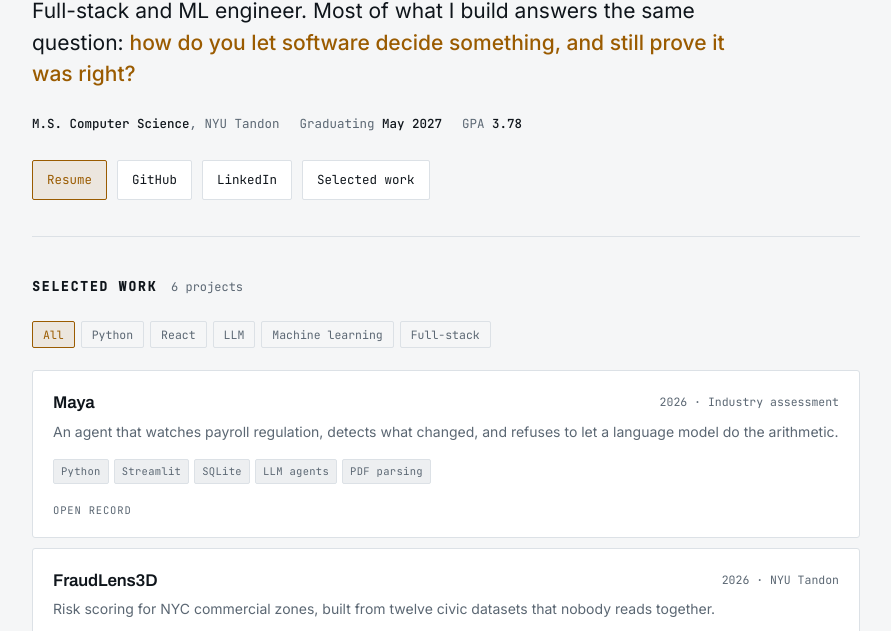
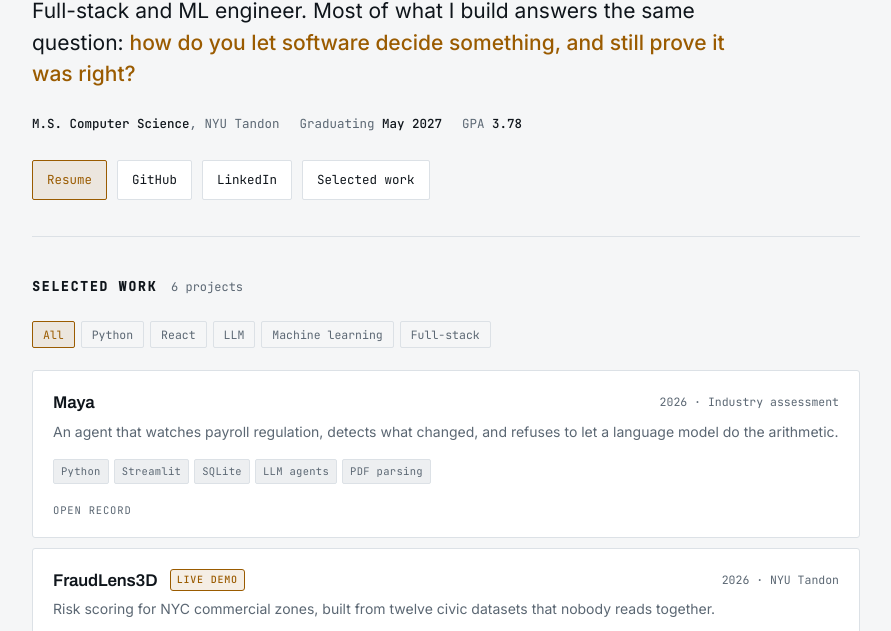
Before and after one commit to pavanveera15veera/pavanveera15veera.github.io, a plain HTML site: page index.html in a window 1280 px wide. Shown: the part 169-800 px from the top of the page, without its empty margins (194-1085 px from the left). Drawn offline with Linux system fonts and the light colour scheme.

Commit message:
Flag the FraudLens3D card as having a live demo
The demo link only appeared once the record was expanded, so a visitor
scanning the collapsed list had no reason to open that one over the
other five.

Co-Authored-By: Claude Opus 5 <noreply@anthropic.com>
Claude-Session: https://claude.ai/code/session_014ZFa3mkHBxxiHYztoNWZfA

```diff
--- a/index.html
+++ b/index.html
@@ -147,6 +147,7 @@ section{padding-block:40px;border-bottom:1px solid var(--line)}
 .rec summary:focus-visible{outline:2px solid var(--accent);outline-offset:-2px}
 .rec-title{font-family:var(--display);font-size:17px;font-weight:600;min-width:0;letter-spacing:-.01em}
 .rec-year{font-family:var(--mono);font-size:11.5px;color:var(--muted);white-space:nowrap;padding-top:4px}
+.live-badge{display:inline-block;vertical-align:3px;margin-left:9px;font-family:var(--mono);font-size:10px;font-weight:500;letter-spacing:.08em;text-transform:uppercase;color:var(--accent);background:var(--accent-bg);border:1px solid var(--accent);border-radius:3px;padding:2px 6px}
 .rec-sub{
   grid-column:1/-1;font-size:14px;color:var(--muted);min-width:0;margin-top:-2px;
 }
@@ -304,7 +305,7 @@ section{padding-block:40px;border-bottom:1px solid var(--line)}
 
     <details class="rec" data-tags="Python,React,Machine learning,Full-stack">
       <summary>
-        <span class="rec-title">FraudLens3D</span>
+        <span class="rec-title">FraudLens3D <span class="live-badge">Live demo</span></span>
         <span class="rec-year">2026 &middot; NYU Tandon</span>
         <span class="rec-sub">Risk scoring for NYC commercial zones, built from twelve civic datasets that nobody reads together.</span>
         <span class="stack">
```
